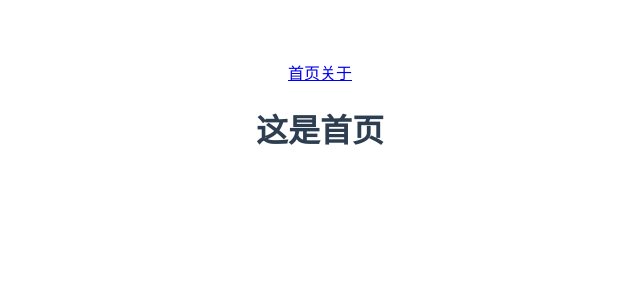
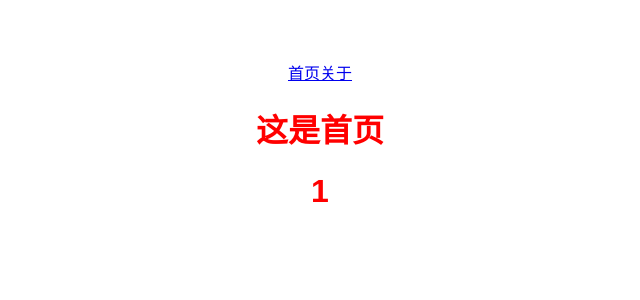
Before and after one commit to KurjaScript/geek-admain, a Vue app: page / in a window 1280 px wide. Shown: the top 300 px of the page, without its empty margins (320-960 px from the left). Built offline with nearby package versions, Linux system fonts and the light colour scheme.

Commit message:
实现业务逻辑的复用,复用了累加器

```diff
--- a/src/pages/home.vue
+++ b/src/pages/home.vue
@@ -1,3 +1,8 @@
 <template>
     <h1>这是首页</h1>
+    <Todolist />
 </template>
+
+<script setup>
+import Todolist from '../components/Todolist.vue'
+</script>
```
